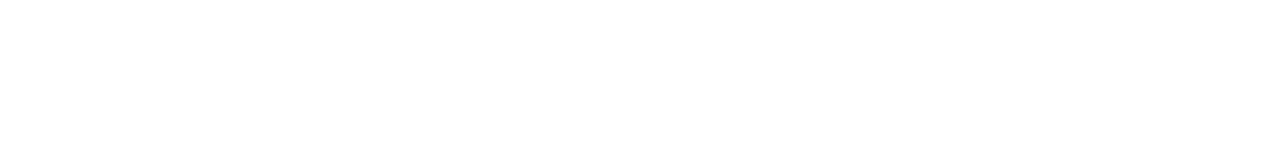
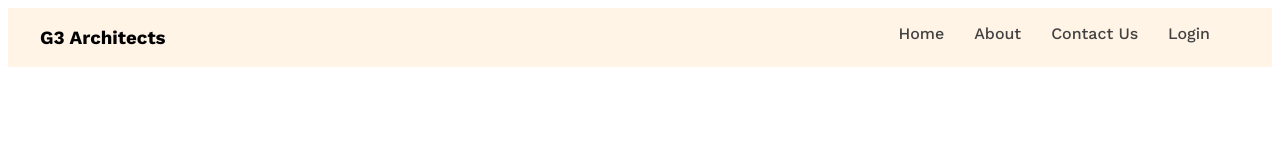
Before and after one commit to rimiruma/G3-Architects-2, a plain HTML site: page index.html in a window 1280 px wide. Drawn offline with nearby package versions, Linux system fonts and the light colour scheme.

Commit message:
added a navbar done

```diff
--- a/index.html
+++ b/index.html
@@ -6,8 +6,20 @@
     <title>G3 Architects</title>
     <link rel="stylesheet" href="styles/architects.css">
 </head>
-<body>
-    <header></header>
+<body class="work-sans-font">
+    <header class="bg-light">
+        <nav class="navbar display-flax">
+            <h3 class="brand">G3 Architects</h3>
+            <ul class="nav-links display-flax">
+
+                <li class="nav-item"><a href="" class="nav-link text-gray">Home</a></li>
+                <li class="nav-item"><a href="" class="nav-link text-gray">About</a></li>
+                <li class="nav-item"><a href="" class="nav-link text-gray">Contact Us</a></li>
+                <li class="nav-item"><a href="" class="nav-link text-gray">Login</a></li>
+            </ul>
+        </nav>
+        <div class="banner"></div>
+    </header>
     <main></main>
     <footer></footer>
 </body>
--- a/styles/architects.css
+++ b/styles/architects.css
@@ -0,0 +1,50 @@
+
+@import url('https://fonts.googleapis.com/css2?family=Work+Sans:ital,wght@0,100..900;1,100..900&display=swap');
+
+
+.work-sans-font {
+    font-family: "Work Sans", sans-serif;
+    font-optical-sizing: auto;
+    font-weight: 400;
+    font-style: normal;
+  }
+
+  /* shared styles */
+.display-flax{
+  display: flex;
+}
+
+/* dark 02 */
+.text-gray{
+  color: #424242;
+}
+
+/* dark 03 */
+.text-light-gray{
+  color: #727272;
+}
+.bg-light{
+  background-color: rgba(255, 144, 14, 0.1);
+}
+  /* header styles */
+
+  /* navbar related styles */
+
+  .navbar{
+    justify-content: space-between;
+  }
+
+  .nav-item{
+    list-style: none;
+    margin-right: 30px;
+  }
+
+  .nav-link{
+    text-decoration: none;
+    font-weight: 500;
+  }
+
+  .navbar, .banner{
+    max-width: 1200px;
+    margin: 0 auto;
+  }
```
